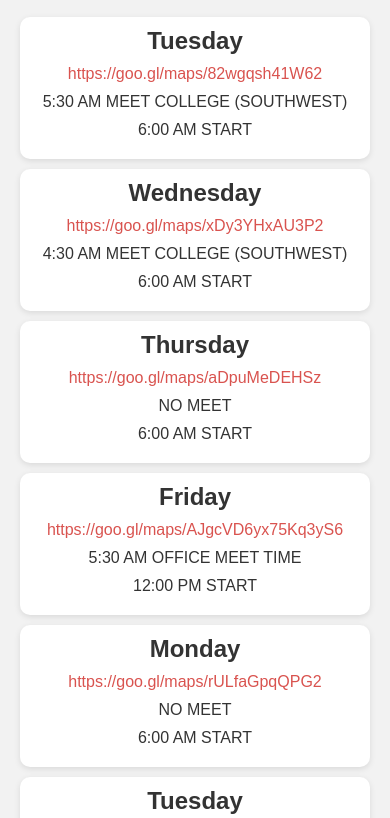
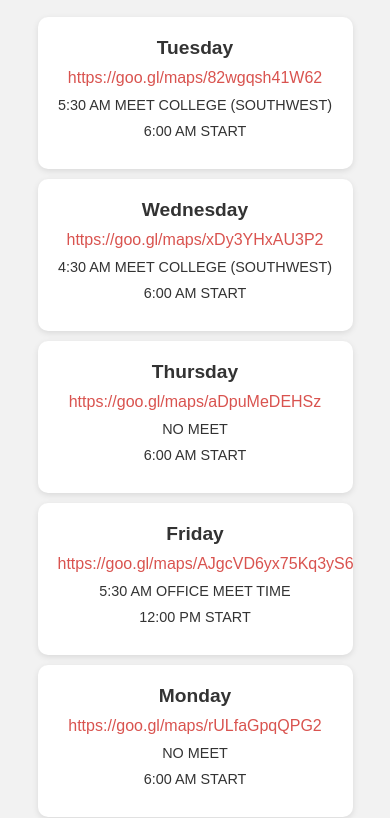
Before and after one commit to ChessBadger/Schedule, a plain HTML site: page index.html in a window 390 px wide. Shown: the part 60-878 px from the top of the page. Drawn offline with Linux system fonts and the light colour scheme.

Commit message:
mobile adjustments

```diff
--- a/styles.css
+++ b/styles.css
@@ -69,6 +69,16 @@ a:hover {
 @media (max-width: 600px) {
   .card,
   .week-card {
-    padding: 10px;
+    padding: 20px; /* Increase padding to make cards larger */
+    max-width: 90%; /* Make cards take up 90% of the screen width */
+  }
+
+  h2 {
+    font-size: 1.2rem; /* Reduce font size for headers on mobile */
+  }
+
+  p {
+    margin: 10px 0;
+    font-size: 0.9rem; /* Reduce font size for paragraphs on mobile */
   }
 }
```
